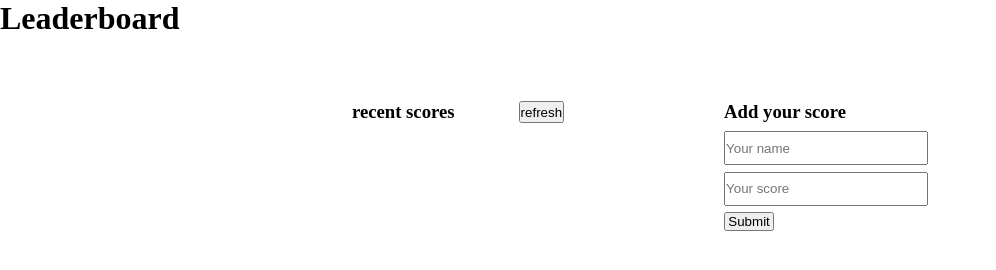
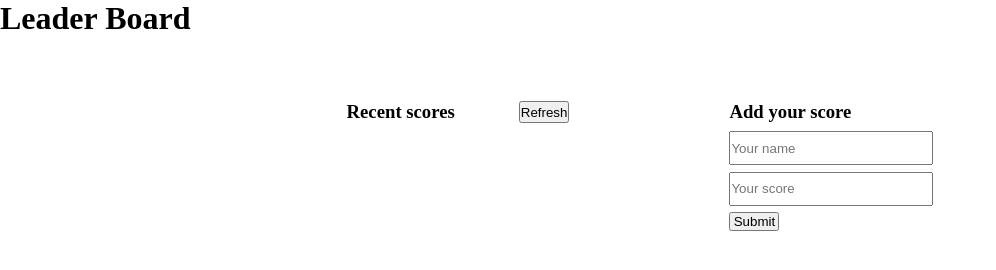
Before and after one commit to Kayonga99/Leaderboard, a website built with webpack: page src/index.html in a window 1280 px wide. Shown: the whole page, without its empty margins (0-996 px from the left). Built offline with nearby package versions, Linux system fonts and the light colour scheme.

Commit message:
Rewrite index.html

```diff
--- a/src/index.html
+++ b/src/index.html
@@ -7,26 +7,26 @@
     <link rel="stylesheet" href="style.css">
 </head>
 <body>
-    <h1 class="title">Leaderboard</h1>
+
+    <body>
+        <h1 class="title">Leader Board</h1>
+
         <div class="main-container">
     <div class="score-cont">
         <div class="r-score">
-            <h3>recent scores</h3> <button type="button" class="refresh">refresh</button>
+            <h3>Recent scores</h3> <button type="button" class="refresh">Refresh</button>
         </div>
-        <ul class="score-list">
+    <ul class="scores-list">
     </ul>
     </div>
     <div class="form-cont">
         <h3>Add your score</h3>
-
         <form id="form">
             <input id="name" type="text" placeholder="Your name">
             <input id="score" type="number" placeholder="Your score">
             <button class="submit" type="submit">Submit</button>
         </form>
     </div>
-
-    </div>
         </div>
 </body>
 </html>
```
Lines whose indentation alone changed are shown as unchanged.
